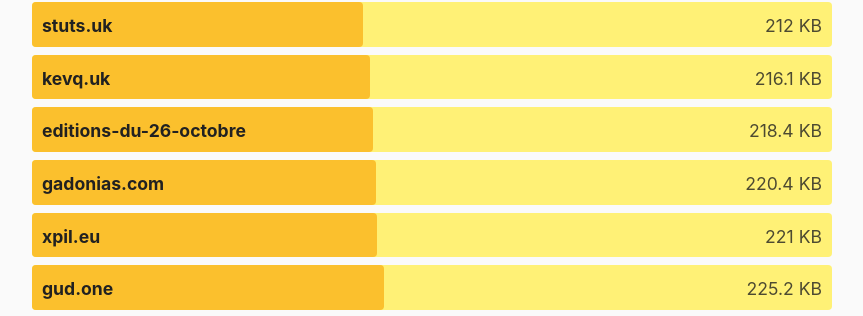
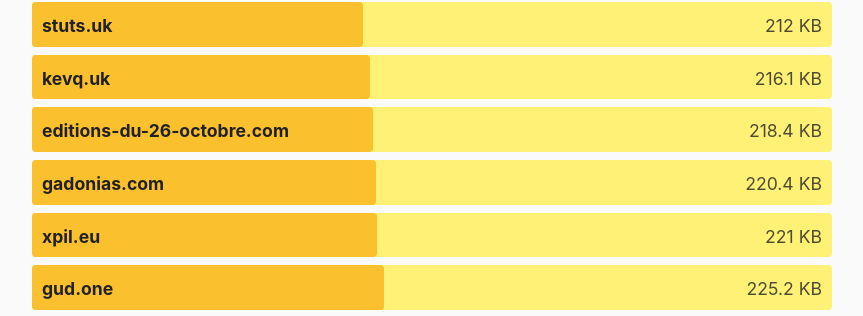
Before and after one commit to kevquirk/512kb.club, a Jekyll site: the page built from index.md, in a window 1280 px wide and 900 px high, scrolled down 12508 px. Shown: the part 140-456 px from the top of the window, without its empty margins (208-1071 px from the left). Built offline with Jekyll 4.4.1, drawn with Linux system fonts in a browser that asks for light colours.

Commit message:
fix orange team domain type, missing ".com"

```diff
--- a/_data/orange-team.yml
+++ b/_data/orange-team.yml
@@ -239,7 +239,7 @@
   size: 216.1
   last_checked:
 
-- domain: editions-du-26-octobre
+- domain: editions-du-26-octobre.com
   url: https://editions-du-26-octobre.com
   size: 218.4
   last_checked:
```
